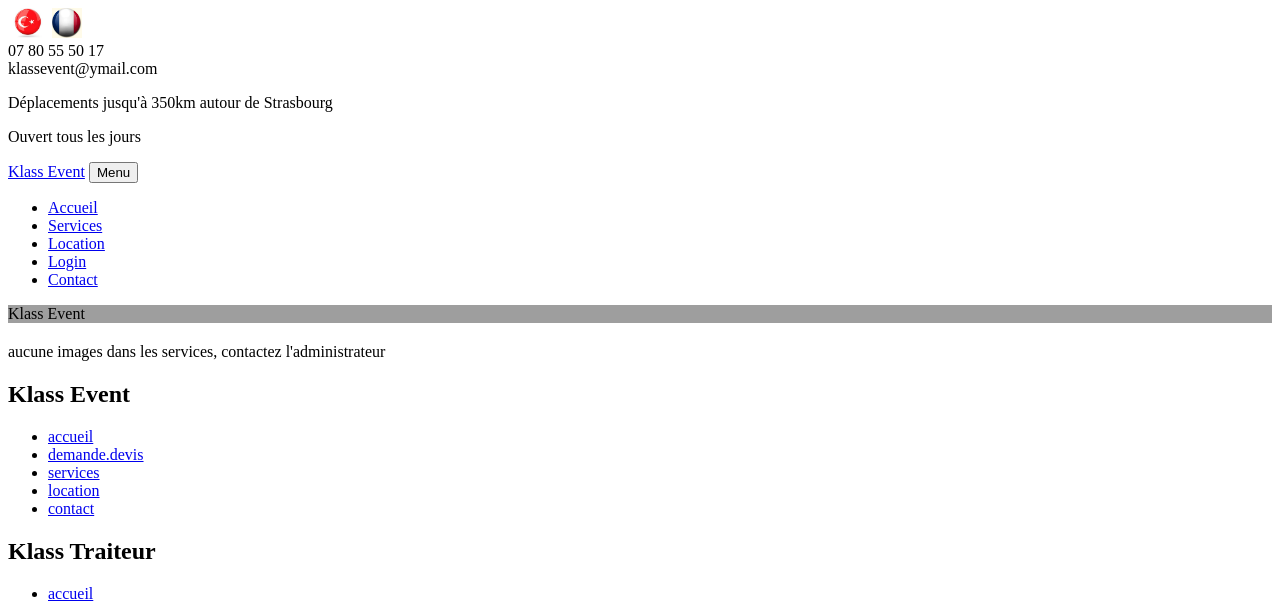
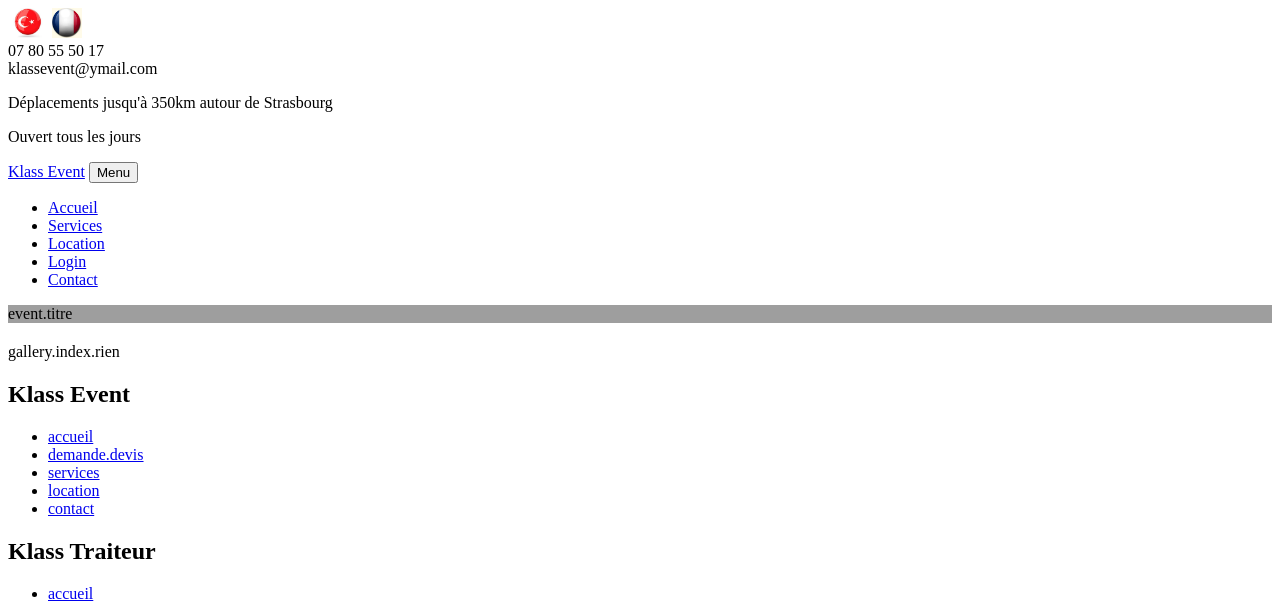
Before and after one commit to Yunuskutuk/KlassEvent, a Symfony app: template templates/gallery/index.html.twig in a window 1280 px wide. Shown: the top 601 px of the page. Run offline with Twig, Linux system fonts and the light colour scheme; the template is opened without the code that fills it, so the values that code supplies are empty; some libraries are stand-ins or nearby versions; grey boxes are pictures that could not be loaded.

Commit message:
translate gallery also

```diff
--- a/templates/gallery/index.html.twig
+++ b/templates/gallery/index.html.twig
@@ -1,6 +1,6 @@
 {% extends 'baseevent.html.twig' %}
 
-{% block title %}Gallery!{% endblock %}
+{% block title %}Gallerie!{% endblock %}
 
 {% block body %}
 <!-- Background picture -->
@@ -12,7 +12,7 @@
 				<div class="row slider-text justify-content-center align-items-center" data-scrollax-parent="true">
 
 					<div class="col-md-12 col-sm-12 text-center">
-						<span class="subheading">Klass Event</span>
+						<span class="subheading">{{ 'event.titre'|trans }}{# Klass Event #}</span>
 						<h2 class="mb-4 h2-event">{{ services.title }}</h2>
 					</div>
 
@@ -46,7 +46,7 @@
 					</div>
 				</div>
             {% else %}
-                <p>aucune images dans les services, contactez l'administrateur</p>
+                <p>{{ 'gallery.index.rien'|trans }}{# aucune images dans les services, contactez l'administrateur #}</p>
             {% endfor %}
 			</div>
 		</div>
--- a/translations/messages.fr.yaml
+++ b/translations/messages.fr.yaml
@@ -33,6 +33,7 @@ event.index.titre2: Votre événement
 event.index.validation: C'est parti !
 event.slogan: Organisateur de Mariages clef en Main
 event.titre: Klass Event
+gallery.index.rien: aucune images dans les services, contactez l'administrateur
 home.event: Livraison de repas pour Entreprises et Particuliers
 home.traiteur: Organisation de mariage / Fêtes familiales / Wedding Planner
 horaires.footer: Tous les jours de ...h... à ...h...
--- a/translations/messages.trk.yaml
+++ b/translations/messages.trk.yaml
@@ -33,6 +33,7 @@ event.index.titre2: Senin olay
 event.index.validation: Hadi gidelim !
 event.slogan: Anahtar teslimi düğün planlayıcısı
 event.titre: Klass Event
+gallery.index.rien: hizmetlerde resim yok, yöneticiye başvurun
 home.event: İşletmeler ve bireyler için yemek teslimi
 home.traiteur: Düğün organizasyonu / aile kutlamaları / Düğün planlayıcısı
 horaires.footer: Her gün ... h ... ila ... h ...
```
